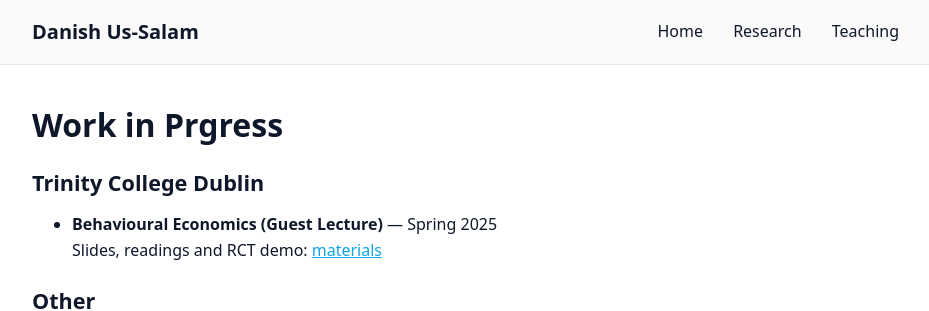
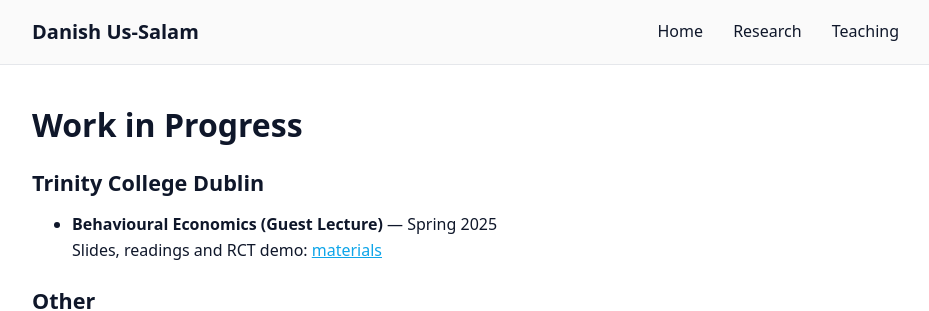
Before and after one commit to danishussalam/danishussalam.github.io, a Jekyll site: the page built from wip.md, in a window 1280 px wide. Shown: the top 311 px of the page, without its empty margins (168-1097 px from the left). Built offline with Jekyll 4.4.1, drawn with Linux system fonts in a browser that asks for light colours.

Commit message:
Update wip.md

```diff
--- a/wip.md
+++ b/wip.md
@@ -1,10 +1,10 @@
 ---
 layout: default
 title: "Work in Progress"
-permalink: /wip
+permalink: /workinprogress
 ---
 
-# Work in Prgress
+# Work in Progress
 
 ## Trinity College Dublin
 - **Behavioural Economics (Guest Lecture)** — Spring 2025
```
